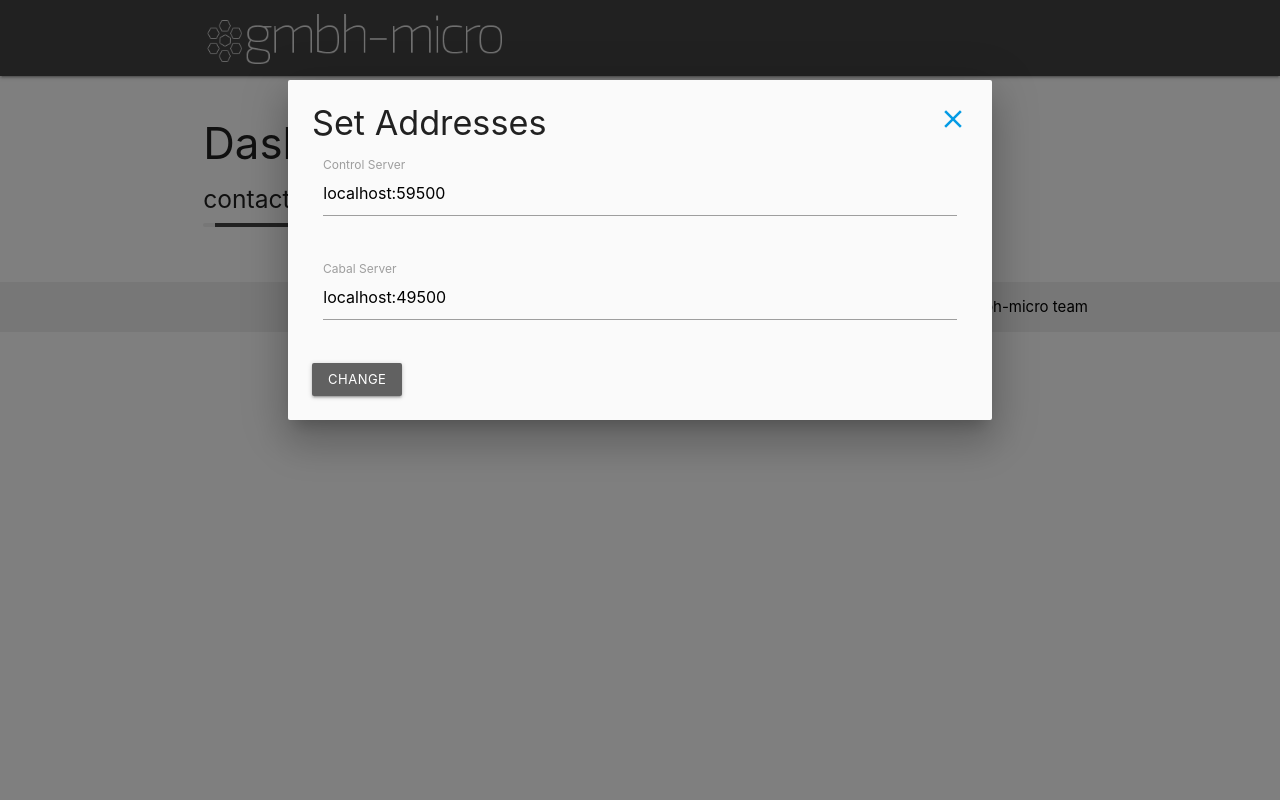
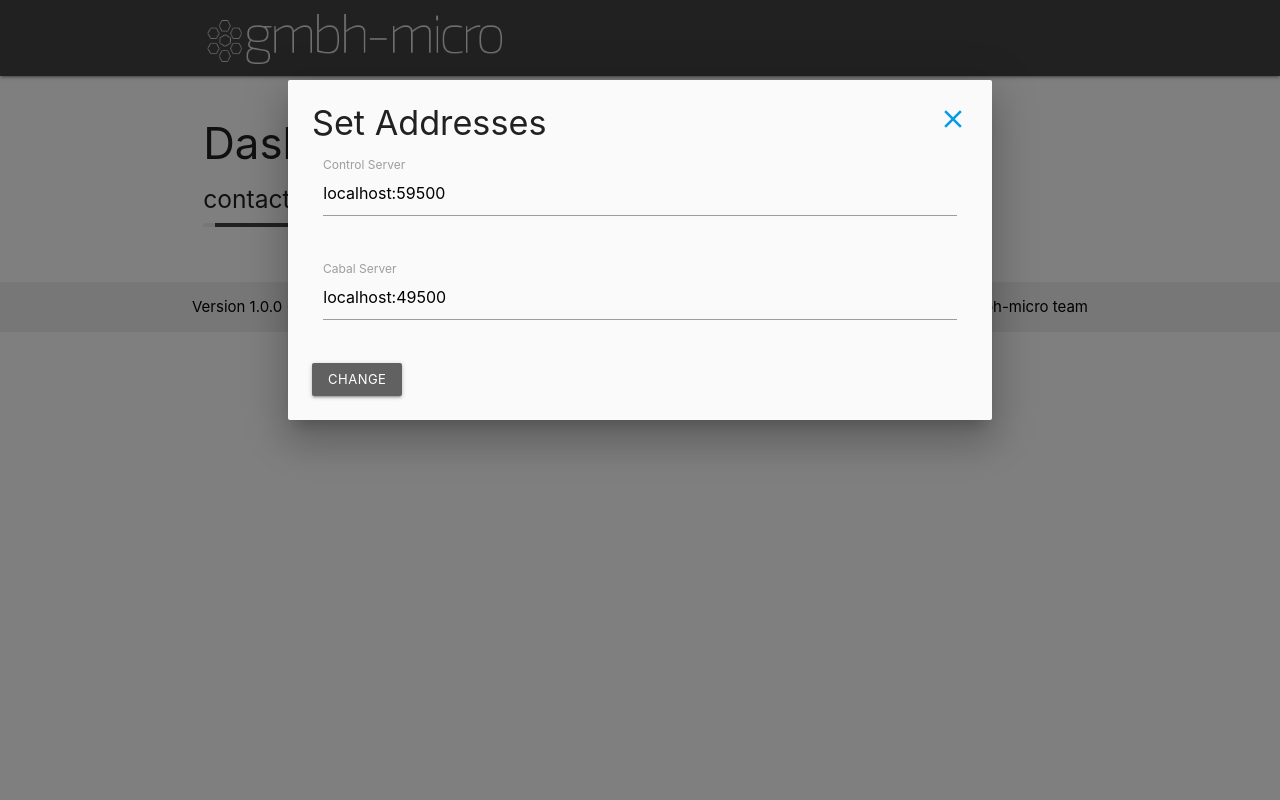
Before and after one commit to gmbh-micro/gmbh-dashboard, a Flask app: page / in a window 1280 px wide. Run offline with Flask 2, Linux system fonts and the light colour scheme.

Commit message:
quick bug fix in restart

```diff
--- a/app/intrigue/rpc.py
+++ b/app/intrigue/rpc.py
@@ -156,6 +156,7 @@ class Bridge:
         )
         try:
             response = stub.RestartService(request)
+            print(response)
             if response.Error != "":
                 print(response.Error)
                 return("failure")
--- a/app/main.py
+++ b/app/main.py
@@ -36,7 +36,7 @@ def restart_one():
     # get the address
     addrSplit = data.split('%')
 
-    if len(addrSplit[0]) != 2:
+    if len(addrSplit) != 2:
         return "error parsing control server address"
 
     # Split the id into two parts
@@ -65,7 +65,7 @@ def shutdown():
 
 
 if __name__ == "__main__":
-    app.run(host='0.0.0.0', debug=False, port=5001)
+    app.run(host='0.0.0.0', debug=True, port=5001)
 # if __name__ == '__main__':
 #     parser = optparse.OptionParser(usage="python3 app.py -p ")
 #     parser.add_option('-p', '--port', action='store', dest='port', help='The port to listen on.')
--- a/app/static/js/main.ts
+++ b/app/static/js/main.ts
@@ -1,3 +1,5 @@
+
+const version = "1.0.0";
 
 let container = document.getElementById("container");
 let nav = document.getElementById("nav-bar")
--- a/app/templates/dashboard.html
+++ b/app/templates/dashboard.html
@@ -35,6 +35,7 @@
 <footer class="page-footer white">
   <div class="footer-copyright">
     <div class="container">
+    <span class="black-text left">Version 1.0.0 (Feb19)</span>
     <span class="black-text right">© 2018 the gmbh-micro team</span>
     </div>
   </div>
```
